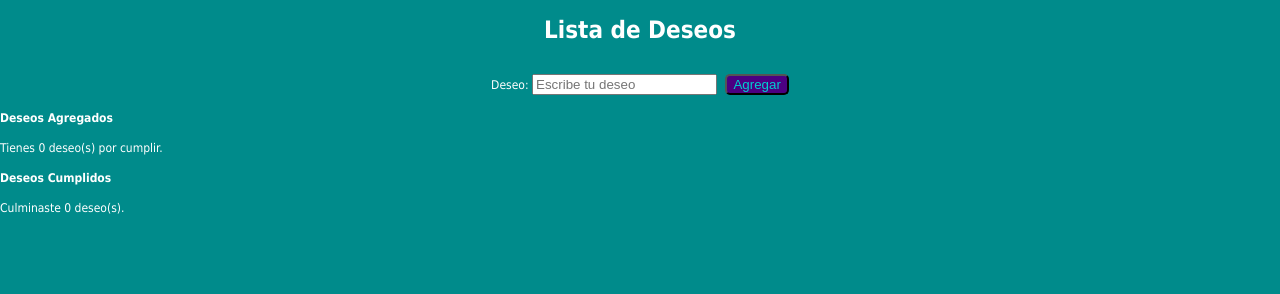
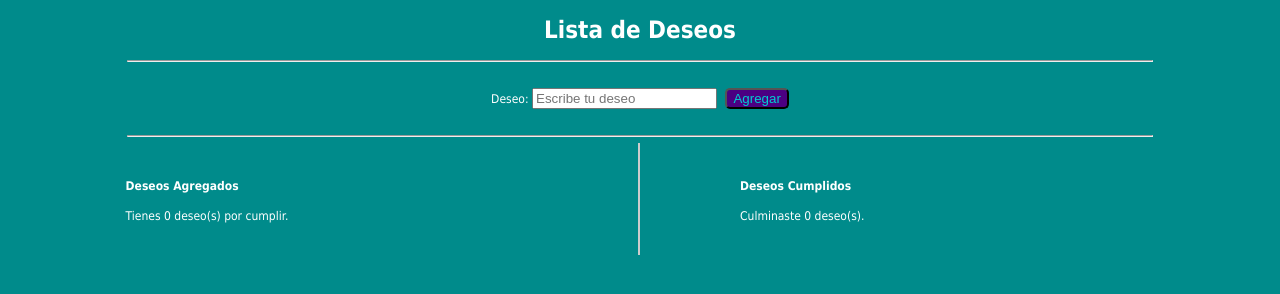
Before and after one commit to Johanfnr/EJ_PRESENCIAL---Lista-deseos, a plain HTML site: page index.html in a window 1280 px wide. Drawn offline with Linux system fonts and the light colour scheme.

Commit message:
5 Finalizando detalles

```diff
--- a/index.html
+++ b/index.html
@@ -10,7 +10,7 @@
 </head>
 <body>
     <h1>Lista de Deseos</h1>
-    <br>
+    <hr>
     <section id="section_deseo">
         <form id="form_deseo">
             <label for="deseo-label">Deseo: </label>
@@ -18,8 +18,9 @@
             <button type="button" id="buttom_deseo_nuevo" onclick="agregarDeseoNuevo()">Agregar</button>
         </form>
     </section>
+    <hr>
 
-    <section class="section_lista">
+    <section id="section_lista">
         <div id="deseos_nuevos">
             <h4>Deseos Agregados</h4>
             <p id="cont_deseos_nuevos"></p>
--- a/style.css
+++ b/style.css
@@ -26,12 +26,33 @@ button:hover {
     border-radius: 5px;
 }
 
+hr {
+    background-color: white;
+    width: 80%;
+}
+
 #section_deseo{
     display: flex;
     justify-content: center;
+    align-items: center;
+    padding: 20px 0;
 }
 
-#section_lista ul{
+#section_lista{
     display: flex;
-    flex-wrap: wrap;
+    justify-content: center;
+    align-items: center;
 }
+
+
+#deseos_nuevos, #deseos_cumplidos{
+    width: 48%;
+    padding: 20px 100px;
+    box-sizing: border-box;
+
+
+}
+
+#deseos_nuevos{
+    border-right: 2px solid #ccc;
+}
```
